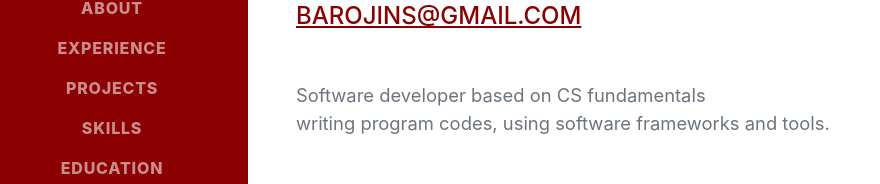
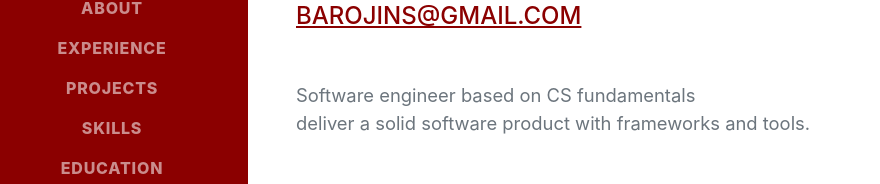
Before and after one commit to barojin/pages, a React (Create React App) app: page / in a window 1280 px wide. Shown: the part 346-530 px from the top of the page, without its empty margins (24-904 px from the left). Built offline with nearby package versions, Linux system fonts and the light colour scheme; a web font is replaced by a local one.

Commit message:
changed the main page message

```diff
--- a/src/components/about.jsx
+++ b/src/components/about.jsx
@@ -16,8 +16,8 @@ render() {
         <a>San Mateo, California, United States<br></br></a>
         <a href="mailto:name@email.com"> barojins@gmail.com</a>
       </div>
-      <p className="lead mb-5">Software developer based on CS fundamentals<br></br>
-      writing program codes, using software frameworks and tools.</p>
+      <p className="lead mb-5">Software engineer based on CS fundamentals<br></br>
+      deliver a solid software product with frameworks and tools.</p>
       <div className="social-icons">
         <a className="social-icon" href="https://www.linkedin.com/in/barojin/"><i className="fab fa-linkedin-in" /></a>
         <a className="social-icon" href="https://github.com/barojin/"><i className="fab fa-github" /></a>
```
